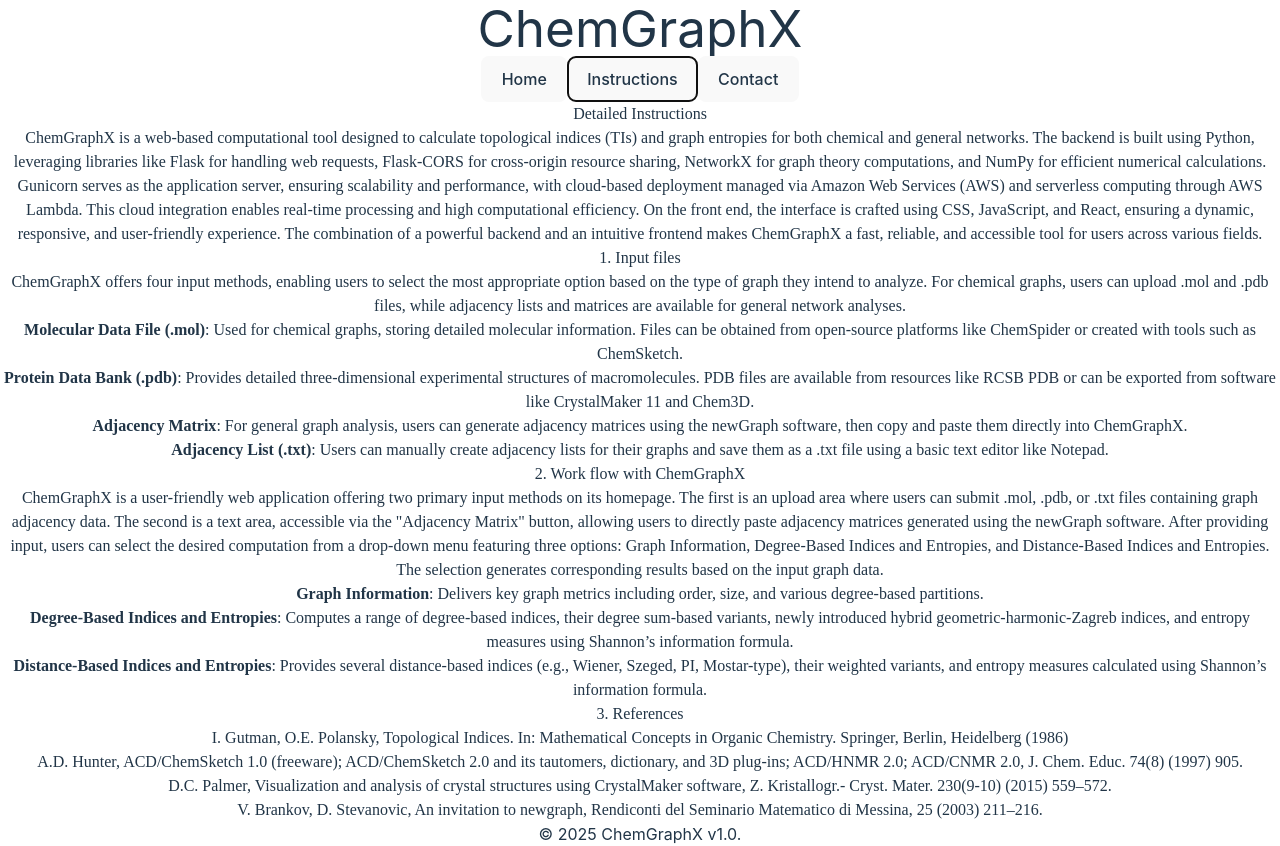
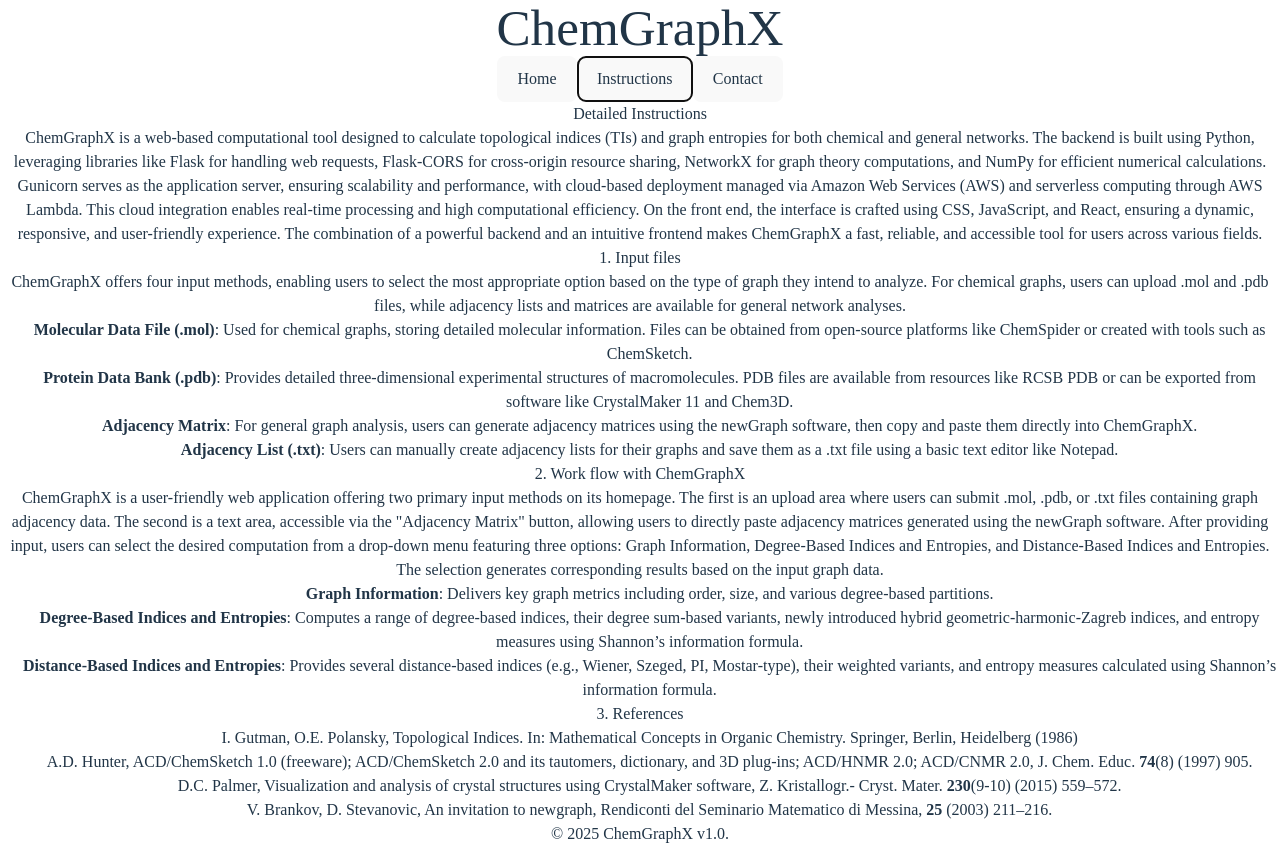
Before and after one commit to aditya-jindal/chem-graph, a React (Vite) app in the folder client/: page / in a window 1280 px wide. Both pictures are taken after a click on the button "Instructions". Built offline with nearby package versions, Linux system fonts and the light colour scheme.

Commit message:
Add files via upload

```diff
--- a/client/src/App.jsx
+++ b/client/src/App.jsx
@@ -27,7 +27,7 @@
         {activeTab === 'instructions' && <InstructionsTab />}
         {activeTab === 'contact' && <ContactTab />}
       </main>
-      <footer className="text-center py-4 text-gray-600">&copy; 2025 ChemGraphX v1.0.</footer>
+      <footer  className="text-center py-4 text-gray-600"   style={{ fontFamily: "Times New Roman, serif" }} >&copy; 2025 ChemGraphX v1.0. </footer>
     </div>
   );
 }
--- a/client/src/index.css
+++ b/client/src/index.css
@@ -3,7 +3,7 @@
 @tailwind utilities;
 
 :root {
-  font-family: Inter, system-ui, Avenir, Helvetica, Arial, sans-serif;
+  font-family: 'Times New Roman', serif;
   line-height: 1.5;
   font-weight: 400;
 
--- a/client/src/tabs/ContactTab.jsx
+++ b/client/src/tabs/ContactTab.jsx
@@ -9,7 +9,6 @@
   <div className="border-l-4 border-gray-300 pl-6 text-left">
     <p>
       <strong>Mr. Kavin Jacob D</strong><br />
-      Research Scholar,<br />
       School of Advanced Sciences, Department of Mathematics,<br />
       Vellore Institute of Technology, Vellore.<br />
       E-mail: <a href="mailto:kavinjacob@gmail.com" className="text-blue-700 hover:underline">kavinjacob@gmail.com</a>
@@ -19,7 +18,6 @@
   <div className="border-l-4 border-gray-300 pl-6 text-left">
     <p>
       <strong>Dr. Clement J</strong><br />
-      Assistant Professor,<br />
       School of Advanced Sciences, Department of Mathematics,<br />
       Vellore Institute of Technology, Vellore.<br />
       E-mail: <a href="mailto:clementjmail@gmail.com" className="text-blue-700 hover:underline">clementjmail@gmail.com</a>
@@ -29,7 +27,6 @@
   <div className="border-l-4 border-gray-300 pl-6 text-left">
     <p>
       <strong>Dr. M Arockiaraj</strong><br />
-      Associate Professor,<br />
       Department of Mathematics,<br />
       Loyola College, Chennai.<br />
       E-mail: <a href="mailto:marockiaraj@gmail.com" className="text-blue-700 hover:underline">marockiaraj@gmail.com</a>
@@ -39,10 +36,18 @@
   <div className="border-l-4 border-gray-300 pl-6 text-left">
     <p>
       <strong>Mr. Aditya Jindal</strong><br />
-      B.TECH, Computer Science<br />
       School of Computer Science and Engineering,<br />
       Vellore Institute of Technology, Vellore.<br />
       E-mail: <a href="mailto:adityajindal1509@gmail.com" className="text-blue-700 hover:underline">adityajindal1509@gmail.com</a>
+    </p>
+  </div>
+
+    <div className="border-l-4 border-gray-300 pl-6 text-left">
+    <p>
+      <strong>Dr. Krishnan Balasubramanian</strong><br />
+      School of Molecular Sciences,<br />
+      Arizona State University, USA.<br />
+      E-mail: <a href="kbalu@asu.edu" className="text-blue-700 hover:underline">kbalu@asu.edu</a>
     </p>
   </div>
 </div>
--- a/client/src/tabs/HomeTab.jsx
+++ b/client/src/tabs/HomeTab.jsx
@@ -63,7 +63,7 @@
         <h2 className="text-blue-600 text-5xl">ChemGraphX</h2>
       </div>
       <p className="text-center text-blue-600 mb-6 -mt-5 text-lg">
-        A web-based tool for computing topological invariants of chemical and general networks
+        An Open-Source Web Tool for Computing Topological Indices and Entropy Measures
       </p>
 
       {/* Descriptive paragraph */}
@@ -74,7 +74,7 @@
       </div>
 
       {/* Upload Form */}
-      <form onSubmit={onFormSubmit} className="bg-white p-8 rounded-4xl shadow-lg w-full px-[2cm]">
+      <form onSubmit={onFormSubmit} className="bg-white p-8 rounded-4xl shadow-lg w-full px-[2cm]"style={{ fontFamily: 'Times New Roman, serif' }}>
         <h2 className="text-xl font-semibold mb-6">Choose input format:</h2>
         <div className="grid grid-cols-2 sm:grid-cols-4 gap-4 mb-8">
           {["mol", "pdb", "adj-list", "textarea"].map((type) => (
@@ -130,10 +130,10 @@
       </form>
 
       {/* Output */}
-      {error && <h2 className="text-red-600 mt-4">Error computing values</h2>}
+      {error && <h2 className="text-red-600 mt-4" >Error computing values</h2>}
       {loading && <Loader className="mt-4" />}
       {!loading && !error && values && (
-        <div className="w-full px-[2cm] mt-8">
+        <div className="w-full px-[2cm] mt-8"style={{ fontFamily: 'Times New Roman, serif' }}>
           {selectedOption === "Degree-Based Indices and Entropies" ? (
             <FourColumnsTable values={values.four_columns} timeTaken={values.time_taken} />
           ) : selectedOption === "Distance-Based Indices and Entropies" ? (
@@ -161,7 +161,7 @@
       <div className="bg-white shadow-md rounded-3xl p-6 text-left max-w-4xl mx-auto mt-8">
         <h3 className="text-lg font-semibold mb-4 text-blue-600">How to Cite:</h3>
         <p className="text-gray-700 leading-relaxed">
-          K. Jacob, J. Clement, M. Arockiaraj, A. Jindal, <strong>ChemGraphX:</strong> A web-based tool for computing topological invariants of chemical and general networks <em>SoftwareX</em>, (Submitted).
+          K. Jacob, J. Clement, M. Arockiaraj, A. Jindal, K Balasubramanian, <strong>ChemGraphX:</strong> An Open-Source Web Tool for Computing Topological Indices and Entropy Measures <em>SoftwareX</em>, (Submitted).
         </p>
       </div>
     </div>
--- a/client/src/tabs/InstructionsTab.jsx
+++ b/client/src/tabs/InstructionsTab.jsx
@@ -10,7 +10,7 @@
       <p className="mb-6">
         ChemGraphX offers four input methods, enabling users to select the most appropriate option based on the type of graph they intend to analyze. For chemical graphs, users can upload .mol and .pdb files, while adjacency lists and matrices are available for general network analyses.
       </p>
-      <ul className="list-disc list-inside mb-6">
+      <ul className="list-disc list-inside mb-6" style={{ paddingLeft: '1.2em', listStylePosition: 'outside'}}>
         <li><b>Molecular Data File (.mol)</b>: Used for chemical graphs, storing detailed molecular information. Files can be obtained from open-source platforms like ChemSpider or created with tools such as <a className="text-blue-600 underline" href="http://acdlabs.com/resources/free-chemistry-software-apps/chemsketch-freeware/" target="_blank" rel="noopener noreferrer">ChemSketch</a>.</li>
         <li><b>Protein Data Bank (.pdb)</b>: Provides detailed three-dimensional experimental structures of macromolecules. PDB files are available from resources like RCSB PDB or can be exported from software like <a className="text-blue-600 underline" href="https://www.crystalmaker.com/crystalmaker/download/index.html" target="_blank" rel="noopener noreferrer">CrystalMaker 11</a> and <a className="text-blue-600 underline" href="https://software.stanford.edu/software/chemoffice-professional" target="_blank" rel="noopener noreferrer">Chem3D</a>.</li>
         <li><b>Adjacency Matrix</b>: For general graph analysis, users can generate adjacency matrices using the <a className="text-blue-600 underline" href="https://www.mi.sanu.ac.rs/newgraph/" target="_blank" rel="noopener noreferrer">newGraph</a> software, then copy and paste them directly into ChemGraphX.</li>
@@ -21,19 +21,20 @@
       <p className="mb-6">
         ChemGraphX is a user-friendly web application offering two primary input methods on its homepage. The first is an upload area where users can submit .mol, .pdb, or .txt files containing graph adjacency data. The second is a text area, accessible via the "Adjacency Matrix" button, allowing users to directly paste adjacency matrices generated using the newGraph software. After providing input, users can select the desired computation from a drop-down menu featuring three options: Graph Information, Degree-Based Indices and Entropies, and Distance-Based Indices and Entropies. The selection generates corresponding results based on the input graph data.
       </p>
-      <ul className="list-disc list-inside mb-6">
+      <ul className="list-disc list-inside mb-6" style={{ paddingLeft: '1.2em', listStylePosition: 'outside'}}>
         <li><b>Graph Information</b>: Delivers key graph metrics including order, size, and various degree-based partitions.</li>
         <li><b>Degree-Based Indices and Entropies</b>: Computes a range of degree-based indices, their degree sum-based variants, newly introduced hybrid geometric-harmonic-Zagreb indices, and entropy measures using Shannon’s information formula.</li>
         <li><b>Distance-Based Indices and Entropies</b>: Provides several distance-based indices (e.g., Wiener, Szeged, PI, Mostar-type), their weighted variants, and entropy measures calculated using Shannon’s information formula.</li>
       </ul>
 
-      <h3 className="text-xl font-semibold mt-6 mb-2">3. References</h3>
-      <ol className="list-decimal list-inside mb-6">
+      <h3 className="text-xl font-semibold mt-6 mb-4" style={{ fontFamily: 'Times New Roman, serif' }}> 3. References </h3>
+      <ol className="list-decimal list-inside mb-6" style={{ fontFamily: 'Times New Roman, serif', paddingLeft: '1.2em', listStylePosition: 'outside'}}>
         <li>I. Gutman, O.E. Polansky, Topological Indices. In: Mathematical Concepts in Organic Chemistry. Springer, Berlin, Heidelberg (1986)</li>
-        <li>A.D. Hunter, ACD/ChemSketch 1.0 (freeware); ACD/ChemSketch 2.0 and its tautomers, dictionary, and 3D plug-ins; ACD/HNMR 2.0; ACD/CNMR 2.0, J. Chem. Educ. 74(8) (1997) 905.</li>
-        <li>D.C. Palmer, Visualization and analysis of crystal structures using CrystalMaker software, Z. Kristallogr.- Cryst. Mater. 230(9-10) (2015) 559–572.</li>
-        <li>V. Brankov, D. Stevanovic, An invitation to newgraph, Rendiconti del Seminario Matematico di Messina, 25 (2003) 211–216.</li>
+        <li>A.D. Hunter, ACD/ChemSketch 1.0 (freeware); ACD/ChemSketch 2.0 and its tautomers, dictionary, and 3D plug-ins; ACD/HNMR 2.0; ACD/CNMR 2.0, J. Chem. Educ. <strong>74</strong>(8) (1997) 905. </li>
+        <li>D.C. Palmer, Visualization and analysis of crystal structures using CrystalMaker software, Z. Kristallogr.- Cryst. Mater. <strong>230</strong>(9-10) (2015) 559–572.</li>
+        <li>V. Brankov, D. Stevanovic, An invitation to newgraph, Rendiconti del Seminario Matematico di Messina, <strong>25</strong> (2003) 211–216.</li>
       </ol>
+
     </div>
   );
 };
```
